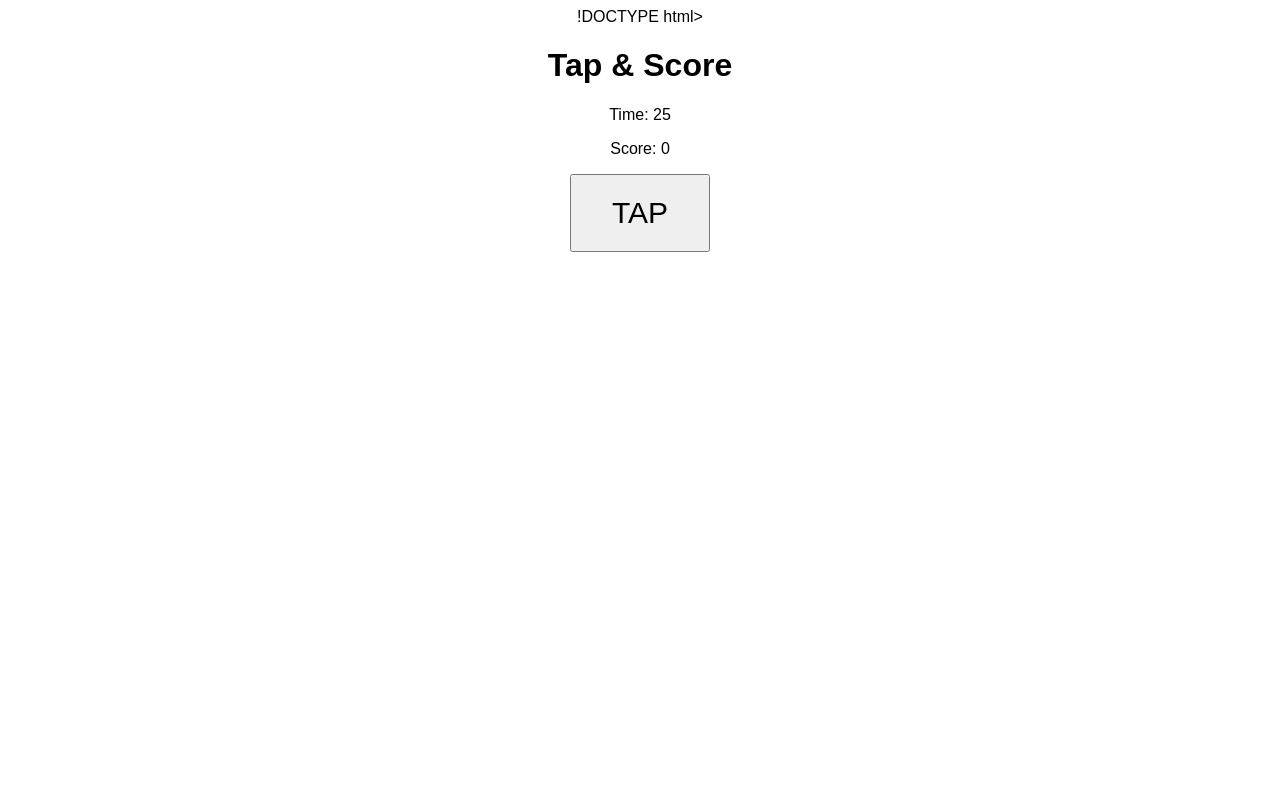
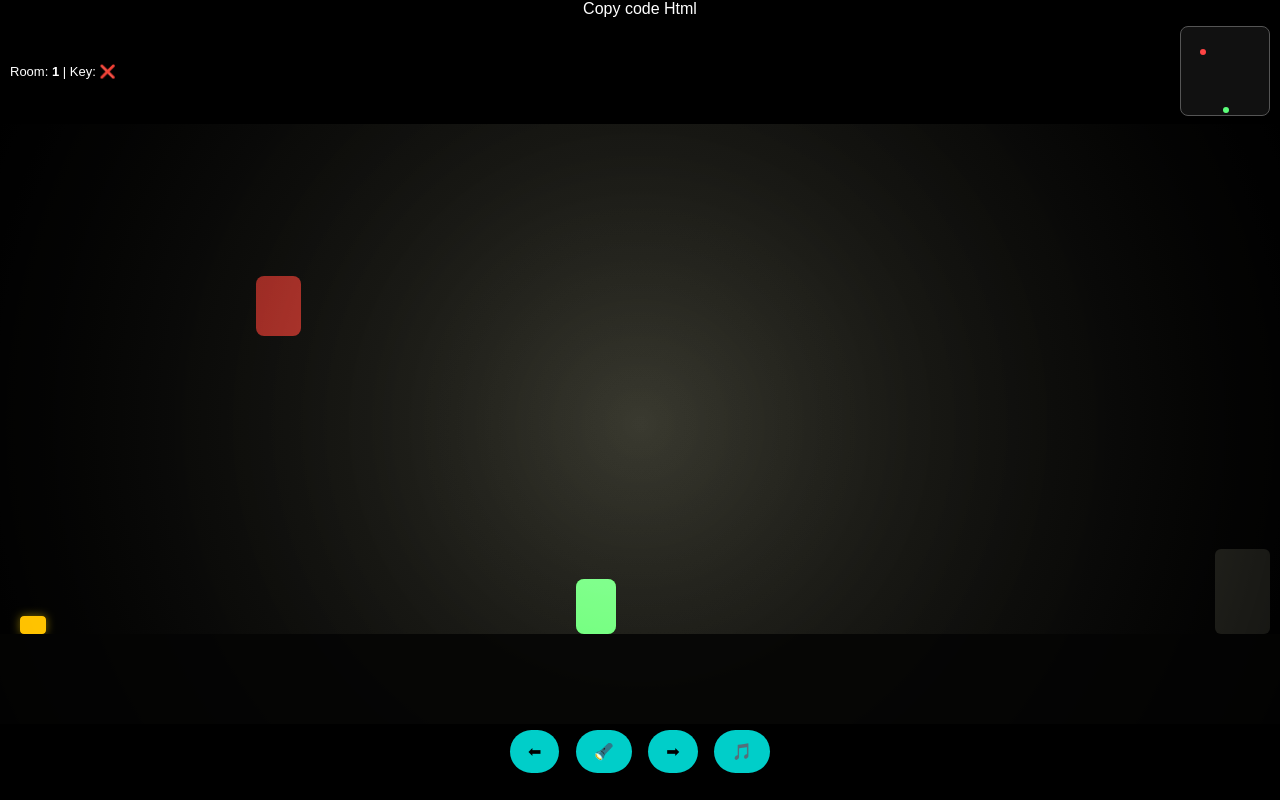
Before and after one commit to gourav506/Gouravsinghal, a plain HTML site: page index.html in a window 1280 px wide. Drawn offline with Linux system fonts and the light colour scheme.

Commit message:
Initial game upload
First version of 2D horror game

```diff
--- a/index.html
+++ b/index.html
@@ -1,46 +1,152 @@
-!DOCTYPE html>
+Copy code
+Html
+<!DOCTYPE html>
 <html>
 <head>
 <meta charset="UTF-8">
-<title>Tap Game</title>
+<title>Shadow Haveli Escape</title>
+<meta name="viewport" content="width=device-width, initial-scale=1.0">
 <style>
-body{
-  text-align:center;
-  font-family:Arial;
+*{box-sizing:border-box}
+body{margin:0;background:#000;color:#fff;font-family:Arial;text-align:center}
+#hud{display:flex;justify-content:space-between;align-items:center;padding:8px 10px;font-size:13px}
+#minimap{
+  width:90px;height:90px;border:1px solid #555;border-radius:8px;
+  position:relative;background:#111
 }
-button{
-  font-size:30px;
-  padding:20px 40px;
-}
+.dot{position:absolute;width:6px;height:6px;border-radius:50%}
+.playerDot{background:#5cff7a}
+.enemyDot{background:#ff4444}
+#game{position:relative;width:100%;height:75vh;overflow:hidden;background:#000}
+.room{position:absolute;inset:0;background:radial-gradient(circle at center,#222,#000)}
+.floor{position:absolute;bottom:0;left:0;width:100%;height:90px;background:#050505}
+#player{position:absolute;bottom:90px;left:45%;width:40px;height:55px;background:#5cff7a;border-radius:8px}
+#enemy{position:absolute;top:20px;left:20%;width:45px;height:60px;background:#ff4444;border-radius:8px;animation:flicker 1.5s infinite}
+@keyframes flicker{0%,100%{opacity:.9}50%{opacity:.6}}
+#key{position:absolute;bottom:90px;left:20px;width:26px;height:18px;background:gold;border-radius:4px;box-shadow:0 0 10px gold}
+#door{position:absolute;right:10px;bottom:90px;width:55px;height:85px;background:#333;border-radius:6px}
+#controls button{padding:12px 18px;margin:6px;border:none;border-radius:25px;font-size:16px;background:#00cec9}
+#overlay{position:absolute;inset:0;display:none;align-items:center;justify-content:center;background:#fff;color:#000;font-size:26px;font-weight:bold}
+#torch{position:absolute;inset:-50%;pointer-events:none;
+  background:radial-gradient(circle at center,rgba(255,255,200,.7) 0%,rgba(0,0,0,.9) 60%);
+  mix-blend-mode:overlay}
 </style>
 </head>
 
 <body>
 
-<h1>Tap & Score</h1>
-<p id="time">Time: 30</p>
-<p id="score">Score: 0</p>
+<div id="hud">
+  <div>Room: <b id="roomTxt">1</b> | Key: <b id="keyTxt">❌</b></div>
+  <div id="minimap">
+    <div id="pDot" class="dot playerDot"></div>
+    <div id="eDot" class="dot enemyDot"></div>
+  </div>
+</div>
 
-<button onclick="tap()">TAP</button>
+<div id="game">
+  <div class="room"></div>
+  <div id="player"></div>
+  <div id="enemy"></div>
+  <div id="key"></div>
+  <div id="door"></div>
+  <div class="floor"></div>
+  <div id="torch"></div>
+  <div id="overlay">👻</div>
+</div>
+
+<div id="controls">
+  <button onclick="move(-18)">⬅</button>
+  <button onclick="toggleTorch()">🔦</button>
+  <button onclick="move(18)">➡</button>
+  <button onclick="toggleMusic()">🎵</button>
+</div>
 
 <script>
-let score = 0;
-let time = 30;
+/* ===== AUDIO (SAFE BACKGROUND MUSIC) ===== */
+const AudioCtx = window.AudioContext||window.webkitAudioContext;
+const ctx = new AudioCtx();
+let musicOn=false, musicOsc, musicGain;
 
-function tap(){
-  if(time > 0){
-    score++;
-    document.getElementById("score").innerHTML = "Score: " + score;
+function startMusic(){
+  musicOsc = ctx.createOscillator();
+  musicGain = ctx.createGain();
+  musicOsc.type="sine";
+  musicOsc.frequency.value=90; // dark ambient
+  musicGain.gain.value=0.04;
+  musicOsc.connect(musicGain);
+  musicGain.connect(ctx.destination);
+  musicOsc.start();
+}
+function stopMusic(){
+  if(musicOsc){ musicOsc.stop(); musicOsc=null; }
+}
+function toggleMusic(){
+  musicOn=!musicOn;
+  if(musicOn) startMusic(); else stopMusic();
+}
+
+/* ===== GAME ===== */
+const p=document.getElementById("player");
+const e=document.getElementById("enemy");
+const k=document.getElementById("key");
+const d=document.getElementById("door");
+const ov=document.getElementById("overlay");
+const torch=document.getElementById("torch");
+const roomTxt=document.getElementById("roomTxt");
+const keyTxt=document.getElementById("keyTxt");
+const pDot=document.getElementById("pDot");
+const eDot=document.getElementById("eDot");
+
+let px=window.innerWidth*0.45, speed=6, hasKey=false, room=1, torchOn=true;
+
+function move(s){
+  px+=s;
+  if(px<0)px=0;
+  if(px>window.innerWidth-50)px=window.innerWidth-50;
+  p.style.left=px+"px";
+  checkKey(); checkDoor(); updateMiniMap();
+}
+function toggleTorch(){ torchOn=!torchOn; torch.style.display=torchOn?"block":"none"; }
+
+function checkKey(){
+  if(hasKey) return;
+  if(p.getBoundingClientRect().right > k.getBoundingClientRect().left){
+    hasKey=true; k.style.display="none"; keyTxt.textContent="✔";
   }
+}
+function checkDoor(){
+  if(!hasKey) return;
+  if(p.getBoundingClientRect().right > d.getBoundingClientRect().left){
+    nextRoom();
+  }
+}
+function nextRoom(){
+  room++; roomTxt.textContent=room; hasKey=false; keyTxt.textContent="❌";
+  k.style.display="block"; px=window.innerWidth*0.45; p.style.left=px+"px";
+  e.style.top="20px"; e.style.left=(10+Math.random()*60)+"%"; speed+=3;
+}
+
+function updateMiniMap(){
+  const mw=90, mh=90;
+  const pw = (px/(window.innerWidth-50))*mw;
+  pDot.style.left=pw+"px"; pDot.style.top=(mh-10)+"px";
+  const ew = (e.offsetLeft/(window.innerWidth-50))*mw;
+  const eh = (e.offsetTop/(window.innerHeight-180))*mh;
+  eDot.style.left=ew+"px"; eDot.style.top=eh+"px";
 }
 
 setInterval(()=>{
-  if(time > 0){
-    time--;
-    document.getElementById("time").innerHTML = "Time: " + time;
+  e.style.top=(e.offsetTop+speed)+"px";
+  const er=e.getBoundingClientRect(), pr=p.getBoundingClientRect();
+  if(!(er.right<pr.left||er.left>pr.right||er.bottom<pr.top||er.top>pr.bottom)){
+    ov.style.display="flex";
+    setTimeout(()=>location.reload(),400);
   }
-},1000);
+  if(e.offsetTop>window.innerHeight-180){
+    e.style.top="20px"; e.style.left=(10+Math.random()*60)+"%";
+  }
+  updateMiniMap();
+},220);
 </script>
-
 </body>
 </html>
```
